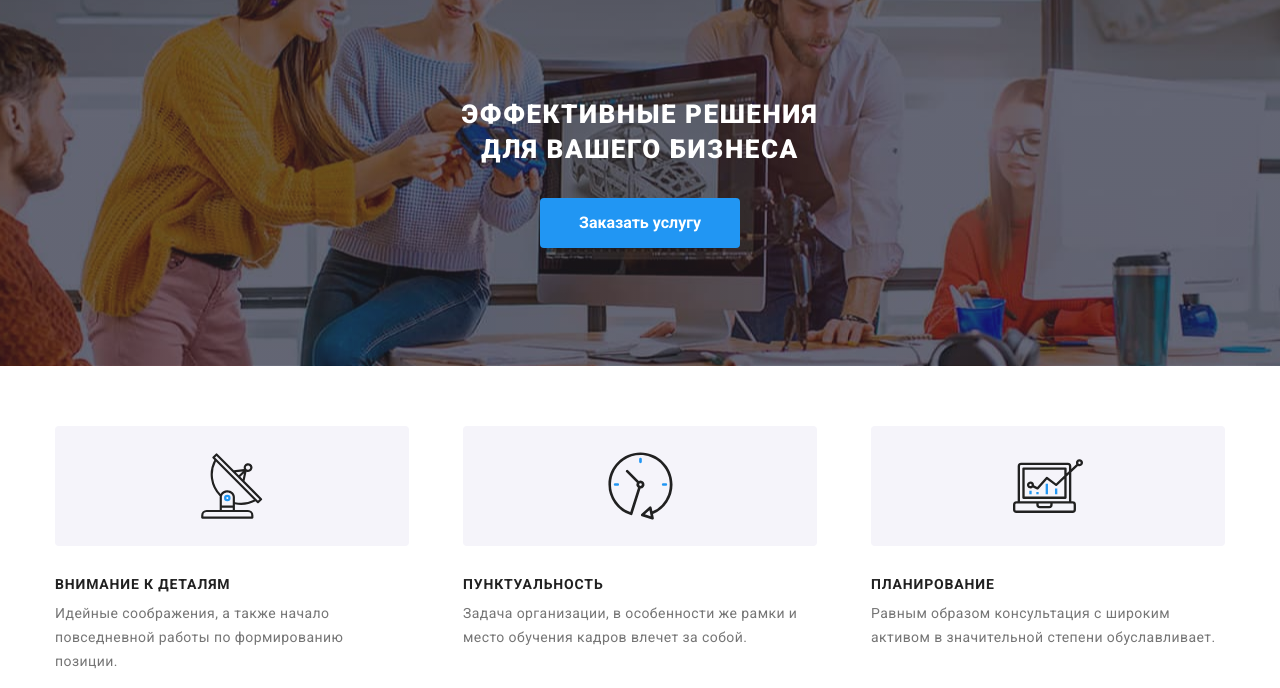
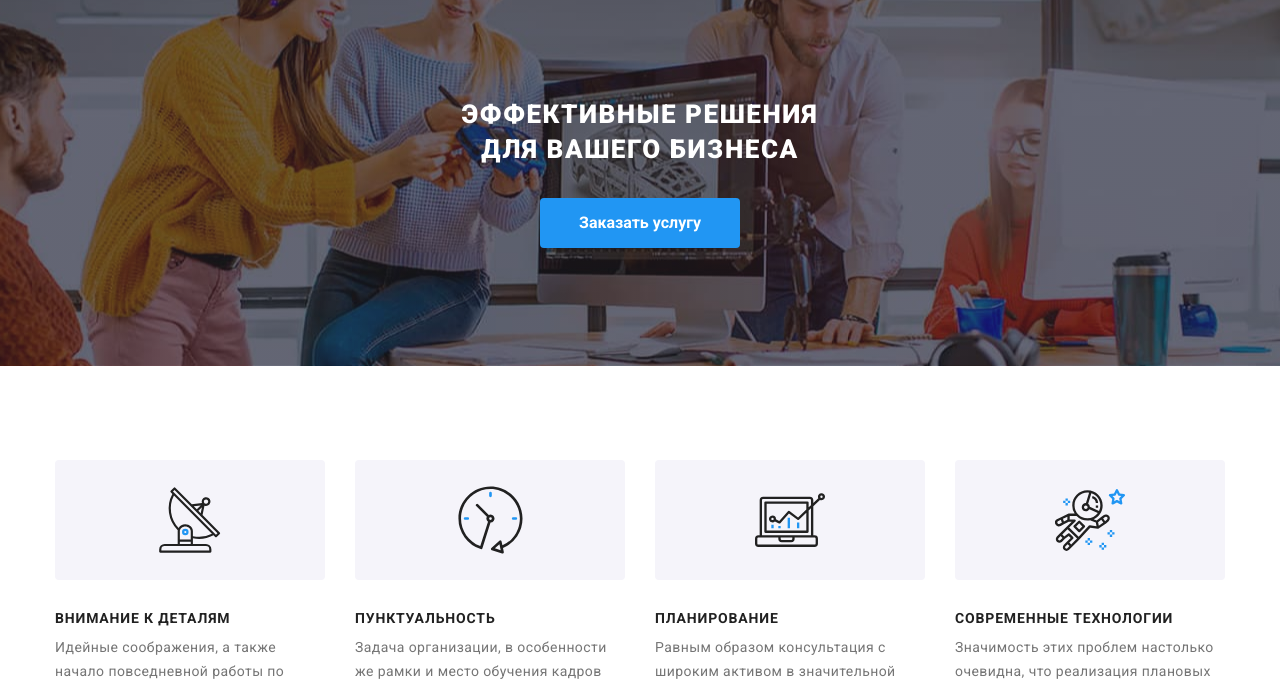
Before and after one commit to MaxEvteev/goit-markup-hw-08, a plain HTML site: page index.html in a window 1280 px wide. Shown: the part 102-790 px from the top of the page. Drawn offline with nearby package versions, Linux system fonts and the light colour scheme.

Commit message:
Рroperties готово

```diff
--- a/sass/components/_properties-section.scss
+++ b/sass/components/_properties-section.scss
@@ -1,13 +1,21 @@
 .properties-list {
     list-style-type: none;
     display: flex;
-    flex-wrap: wrap;
     margin-top: 0px;
     margin-bottom: 0px;
     padding-left: 0px;
     padding-top: 60px;
     padding-bottom: 60px;
     justify-content: space-between;
+
+    @media screen and (max-width: 1199px) {
+        flex-wrap: wrap;
+    }
+
+    @media screen and (min-width: 1200px) {
+        padding-top: 94px;
+        padding-bottom: 94px;
+    }
 }
 
 .properties-list__item {
@@ -16,13 +24,22 @@
     @media screen and (min-width: 768px) {
         width: 354px;
     }
+
+    @media screen and (min-width: 1200px) {
+        padding-right: 30px;
+    }
 }
 .properties-list .properties-list__item:last-child {
-    margin-bottom: 0px;
+    @media screen and (max-width: 1199px) {
+        margin-bottom: 0px;
+    }
+    @media screen and (min-width: 1200px) {
+        padding-right: 0px;
+    }
 }
 
 .properties-list .properties-list__item:nth-child(3) {
-    @media screen and (min-width: 768px) {
+    @media screen and (min-width: 768px) and (max-width: 1199px) {
         margin-bottom: 0px;
     }
 }
@@ -44,15 +61,29 @@
     margin: 0px;
 }
 .properties-list__details {
-    width: 100%;
+    @media screen and (max-width: 1199px) {
+        width: 100%;
+    }
+
+    @media screen and (min-width: 1200px) {
+        width: 270px;
+    }
 }
 
 .properties-list__logo {
     background-color: var(--button-backgrownd);
-    width: 100%;
+
     height: 120px;
     display: flex;
     justify-content: center;
     margin-bottom: 30px;
     border-radius: 4px;
+
+    @media screen and (max-width: 1199px) {
+        width: 100%;
+    }
+
+    @media screen and (min-width: 1200px) {
+        width: 270px;
+    }
 }
```
Also changed, not shown: css/main.css, css/main.min.css, 2 other files.
